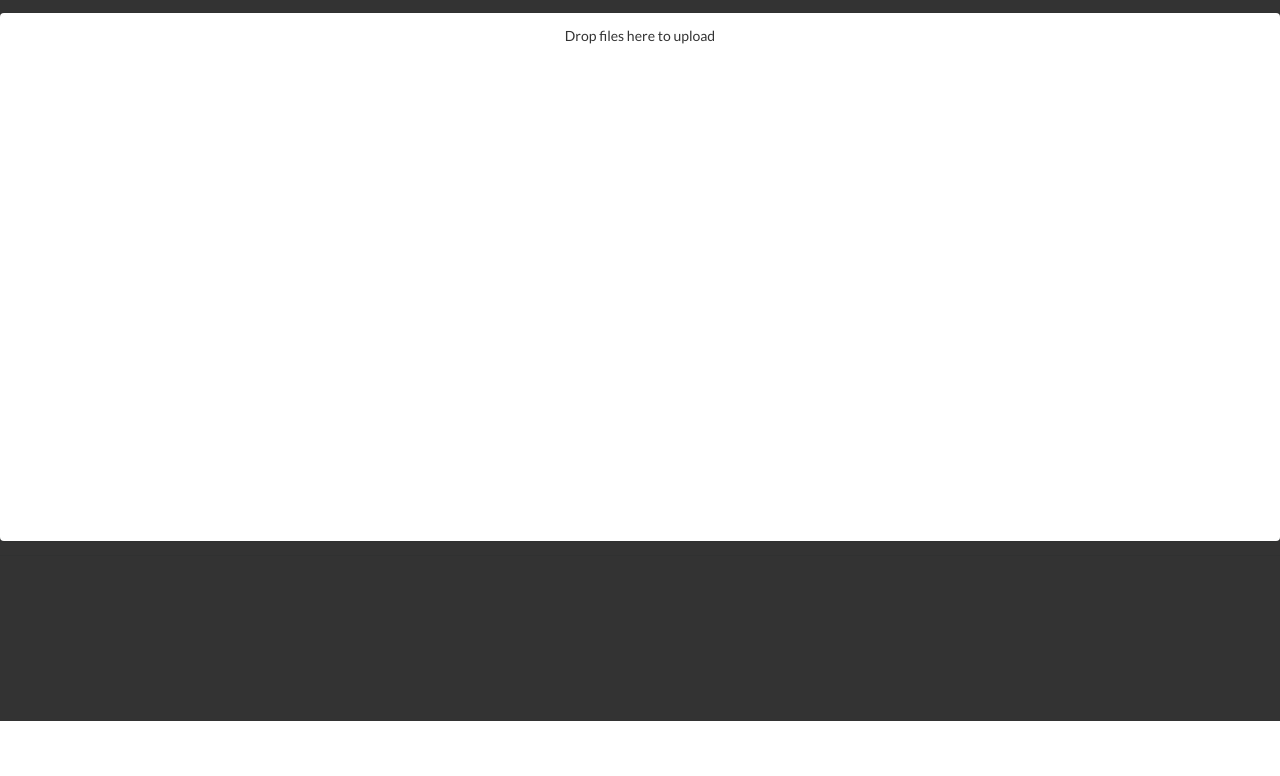
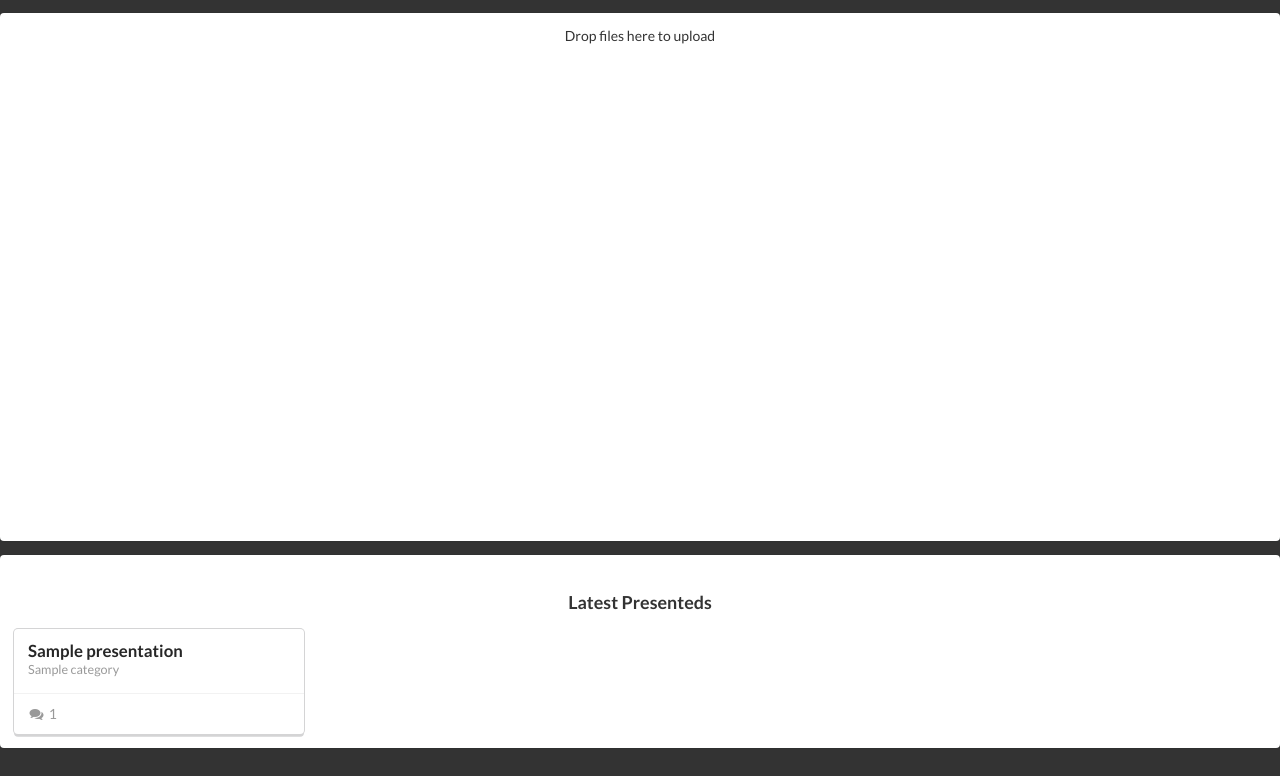
Before and after one commit to ertancan/presenteds, a Django app: template presenteds/templates/index.html in a window 1280 px wide. Shown: the part 79-855 px from the top of the page. Before the commit the page ends 800 px from the top, so only its background shows below. Run offline with Django 3.2, Linux system fonts and the light colour scheme; the template is opened without the code that fills it: most values are stand-ins (such as "Sample title", 1, 10 or a date in 2020); some libraries are stand-ins or nearby versions.

Commit message:
navigation between pages

```diff
--- a/presenteds/templates/index.html
+++ b/presenteds/templates/index.html
@@ -10,6 +10,25 @@
     <input name="file" type="file" multiple />
   </div>
 </form>
+</div>
+    <div class="ui segment">
+    <div class="ui centered header">
+        <h3>Latest Presenteds</h3>
+    </div>
+      {% for presentation in presentations %}
+    <a class="ui card" href="{% url 'detail' presentation.id %}">
+          <div class="content">
+            <div class="header">{{ presentation.name }}</div>
+            <div class="meta">
+              <span class="category">{{ presentation.category }}</span>
+            </div>
+          </div>
+          <div class="extra content">
+            <i class="comments icon"></i>{{ presentation.comment_set.count }}
+          </div>
+</a>
+{% endfor %}
+    </div>
 <script type="text/javascript">
 Dropzone.options.drop = {
   paramName: "file", // The name that will be used to transfer the file
@@ -31,5 +50,5 @@ $(function() {
 
 })
 </script>
-</div>
+
 {% endblock %}
--- a/presenteds/templates/main.html
+++ b/presenteds/templates/main.html
@@ -16,7 +16,7 @@
     <div class="ui vertical segment ">
         <div class="ui right aligned segment">
             {% if user.is_authenticated %}
-                {{ user.username }}
+                <a href="{% url 'profile' user.profile.pk %}">{{ user.username }}</a>
                 <div class="ui labeled icon button" id="logout-top-button">
                     <i class="sign out icon"></i>
                     Sign Out
--- a/presenteds/views.py
+++ b/presenteds/views.py
@@ -7,12 +7,13 @@ from presenteds.models import UserProfile, Presentation, Comment
 
 
 def index(request):
-    return render(request, 'index.html')
+    return render(request, 'index.html', {'presentations':Presentation.objects.all().reverse()[:10]})
 
 
 def profile(request, user_id=None):
     user_profile = UserProfile.objects.get(pk=user_id)
-    return render(request, 'profile.html',{'user_profile': user_profile, 'profile_user': user_profile.user})
+    return render(request, 'profile.html',{'user_profile': user_profile, 'profile_user': user_profile.user,
+                                           'presentations':user_profile.user.presentation_set.all()})
 
 
 def detail(request, p_id=None):
```
Also changed, not shown: presenteds/templates/detail.html (+18 -8 lines), presenteds/templates/profile.html (+13 -1 lines), db.sqlite3.
